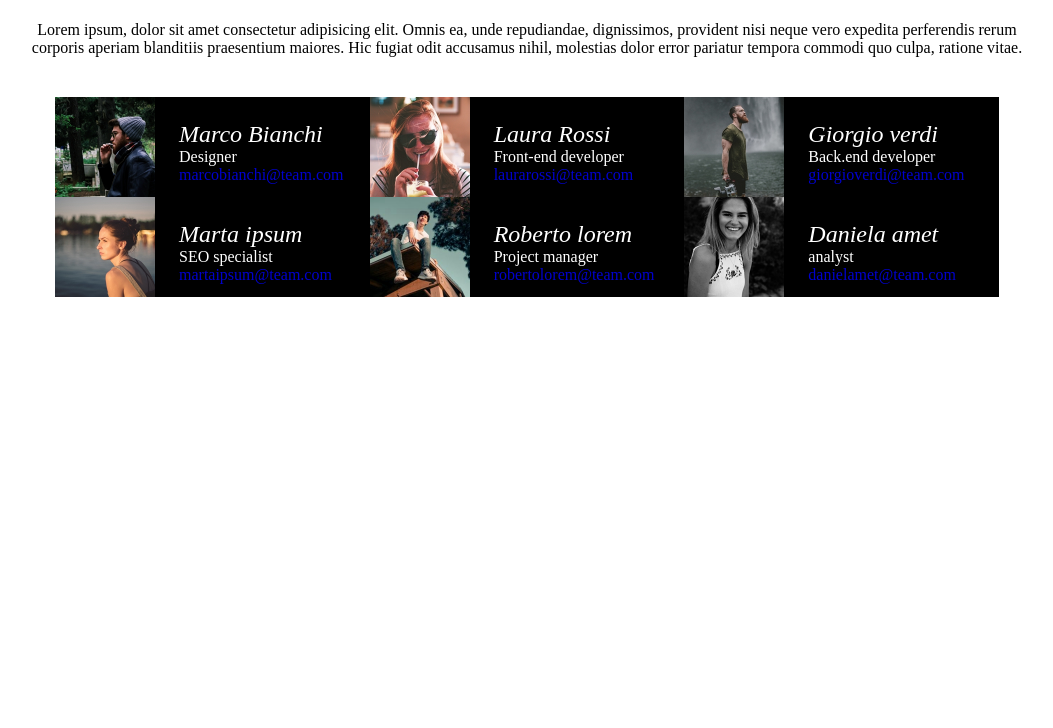
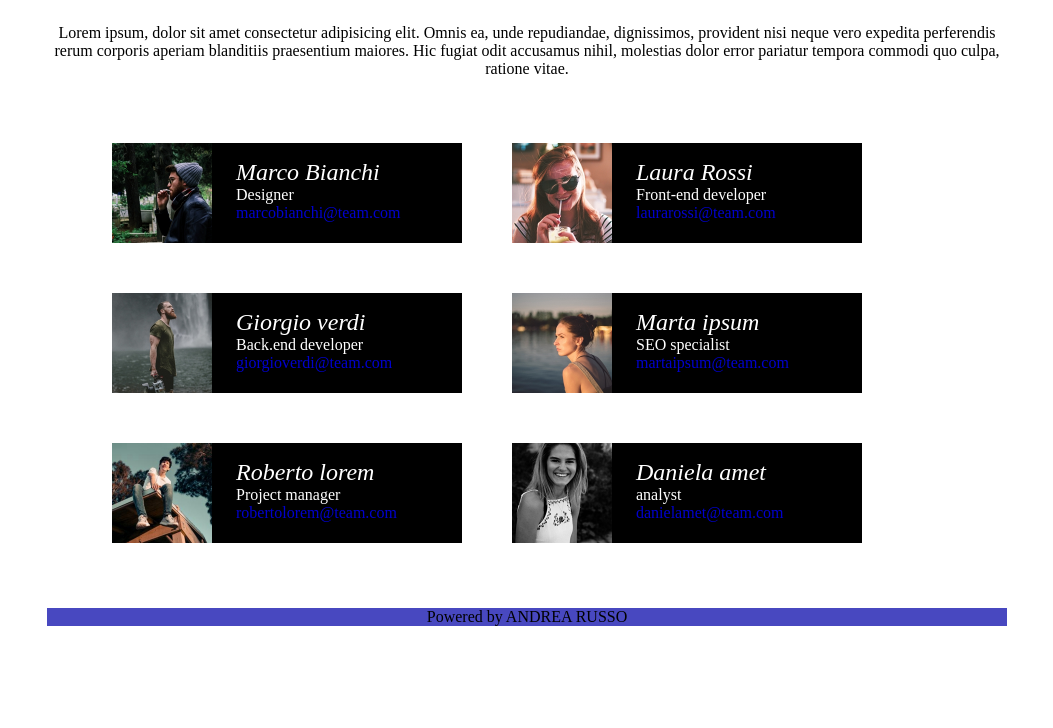
Before and after one commit to Andrearusso94/html-css-float-cards, a plain HTML site: page index.html in a window 1280 px wide. Shown: the part 72-800 px from the top of the page, without its empty margins (113-1166 px from the left). Drawn offline with Linux system fonts and the light colour scheme.

Commit message:
add footer and recent changes css

```diff
--- a/assets/style.css
+++ b/assets/style.css
@@ -4,14 +4,13 @@
     margin: 0;
 }
 #container{
-    width: 80%;
+    width: 75%;
     margin:auto;
 
 }
 img{
     max-width: 100%;
     width: 100px;
-
 }
 .clearfix::after{
     content:'';
@@ -24,6 +23,7 @@ header{
 }
 h1{
     color: darkorchid;
+    font-family: 'Righteous'
 }
 h1, p{
     text-align: center;
@@ -38,22 +38,32 @@ p{
 .col_6{
     background-color: black;
     color: white;
-
     width: calc(100% / 3);
     float: left;
-
+    width: 350px;
+    margin: 25px;
 }
 .col_6>img{
     float: left;
     margin-right: 1.5rem;
 }
 .presentation{
-    margin-top: 1.5rem;
+    margin-top: 1rem;
 }
 .name{
     font-size: 1.5rem;
     font-style: italic;
+    margin-bottom: 1rem;
 }
+
 .email{
     color:mediumblue
 }
+
+footer{
+    color: black;
+    background-color: rgb(72, 72, 192);
+    text-align: center;
+
+
+}
--- a/index.html
+++ b/index.html
@@ -16,10 +16,13 @@
         </header>
         <!--corpo pagina-->
         <main>
+            <!--paragrafo-->
             <div class="description">
                 <p>Lorem ipsum, dolor sit amet consectetur adipisicing elit. Omnis ea, unde repudiandae, dignissimos, provident nisi neque vero expedita perferendis rerum corporis aperiam blanditiis praesentium maiores. Hic fugiat odit accusamus nihil, molestias dolor error pariatur tempora commodi quo culpa, ratione vitae.</p>
             </div>
+            <!--griglia-->
             <div class="row clearfix">
+                <!--colonna-->
                 <div class="col_6">
                     <img src="./assets/img/male1.png" alt="marco bianchi">
                     <div class="presentation"><span class="name">Marco Bianchi</span><br><span class="work">Designer</span><br><span class="email">marcobianchi@team.com</span></div>
@@ -46,7 +49,10 @@
                 </div>
             </div>
         </main>
-        <footer></footer>
+        <!--footer-->
+        <footer>
+            Powered by ANDREA RUSSO
+        </footer>
     </div>
 </body>
 </html>
```
